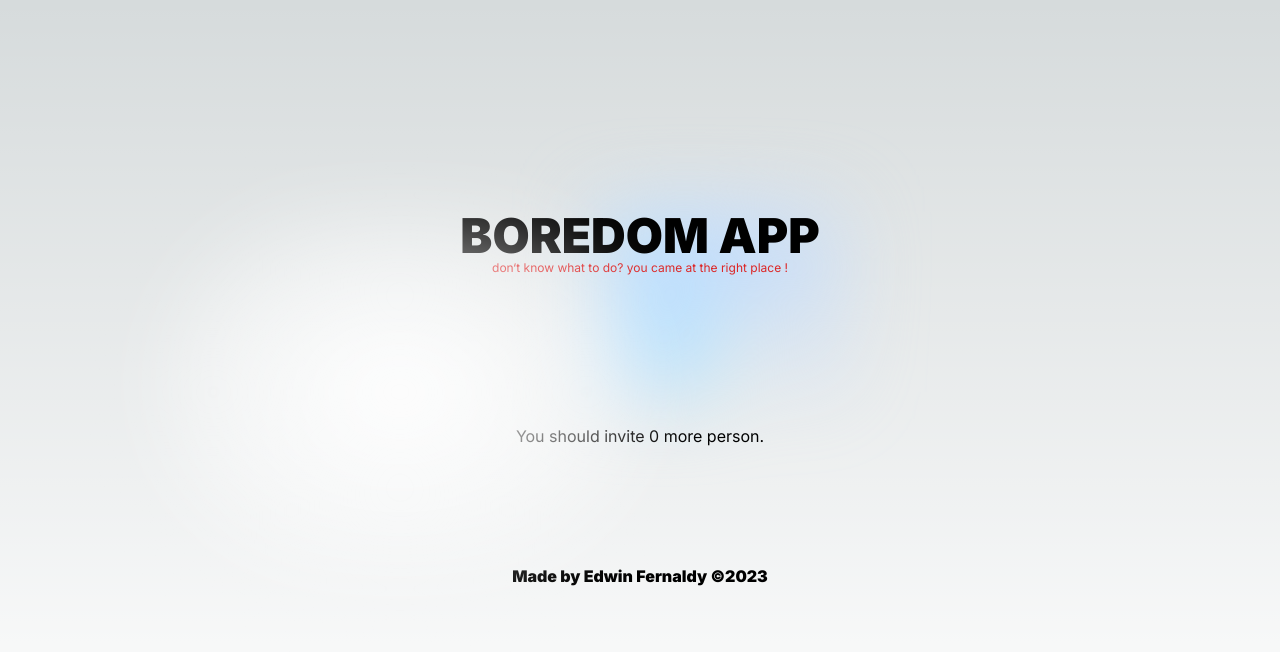
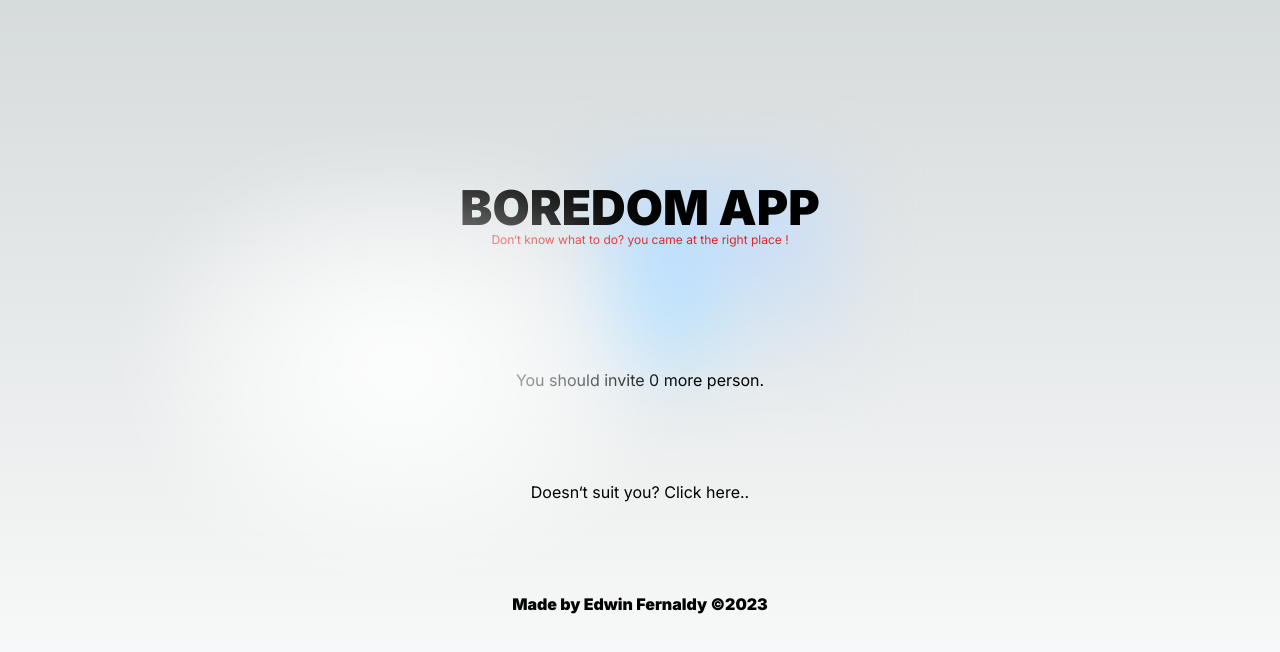
Before and after one commit to edwinfernaldy/boredom-app, a Next.js app: page / in a window 1280 px wide. Shown: the top 652 px of the page. Built offline with nearby package versions, Linux system fonts and the light colour scheme; no server answers.

Commit message:
add button

```diff
--- /dev/null
+++ b/components/Button.tsx
@@ -0,0 +1,22 @@
+import { ReactNode } from "react";
+
+interface ButtonProps {
+  onClick: () => void;
+  children: ReactNode;
+  loading: boolean;
+  className?: string;
+}
+
+export default function Button(props: ButtonProps) {
+  const { onClick, children, loading, className } = props;
+
+  return (
+    <button
+      className={`px-4 py-2 border fixed bg-black/20 border-white/20  rounded-xl text-center ${className}`}
+      disabled={loading}
+      onClick={onClick}
+    >
+      {children}
+    </button>
+  );
+}
--- a/src/app/page.tsx
+++ b/src/app/page.tsx
@@ -1,6 +1,6 @@
 "use client";
-
 import { useEffect, useState } from "react";
+import Button from "../../components/Button";
 import fetchActivity, { ActivityResponse } from "./api/utils";
 
 export default function Home() {
@@ -10,9 +10,9 @@ export default function Home() {
     type: ""
   });
 
-  const [loading, setLoading] = useState(true);
+  const [loading, setLoading] = useState<boolean>(true);
 
-  useEffect(() => {
+  const fetch = () => {
     setLoading(true);
 
     fetchActivity()
@@ -22,6 +22,10 @@ export default function Home() {
       .catch((err) => console.log(err));
 
     setLoading(false);
+  };
+
+  useEffect(() => {
+    fetch();
   }, []);
 
   return (
@@ -29,7 +33,7 @@ export default function Home() {
       <div className="relative flex flex-col place-items-center before:absolute before:h-[300px] before:w-[480px] before:-translate-x-1/2 before:rounded-full before:bg-gradient-radial before:from-white before:to-transparent before:blur-2xl before:content-[''] after:absolute after:-z-20 after:h-[180px] after:w-[240px] after:translate-x-1/3 after:bg-gradient-conic after:from-sky-200 after:via-blue-200 after:blur-2xl after:content-[''] before:dark:bg-gradient-to-br before:dark:from-transparent before:dark:to-blue-700 before:dark:opacity-10 after:dark:from-sky-900 after:dark:via-[#0141ff] after:dark:opacity-40 before:lg:h-[360px]">
         <h1 className='md:text-5xl text-2xl font-black '>BOREDOM APP</h1>
         <p className='text-red-600 text-xs'>
-          don&lsquo;t know what to do? you came at the right place !
+          Don&lsquo;t know what to do? you came at the right place !
         </p>
       </div>
 
@@ -49,6 +53,12 @@ export default function Home() {
         )}
       </div>
 
+      <div className='relative flex'>
+        <Button loading={loading} onClick={fetch}>
+          Doesn&lsquo;t suit you? Click here..
+        </Button>
+      </div>
+
       <h1 className='font-black'>Made by Edwin Fernaldy &copy;2023</h1>
     </main>
   );
```
